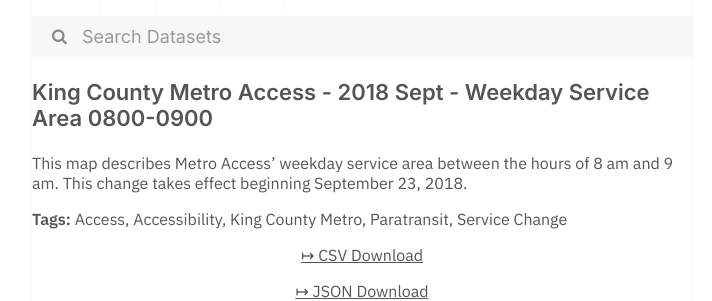
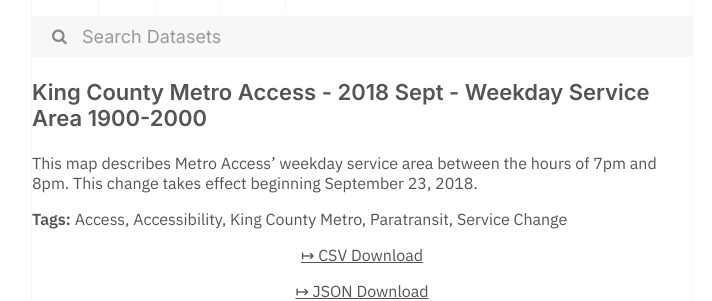
Before and after one commit to dayda-entities/king-county-washington, a Jekyll site: the page built from _posts/2020-11-10-king-county-metro-access-2018-.md, in a window 1280 px wide. Shown: the part 269-570 px from the top of the page, without its empty margins (278-990 px from the left). Built offline with Jekyll 4.4.1, drawn with Linux system fonts in a browser that asks for light colours.

```diff
--- a/_posts/2020-11-10-king-county-metro-access-2018-.md
+++ b/_posts/2020-11-10-king-county-metro-access-2018-.md
@@ -1,7 +1,7 @@
 ---
-title: King County Metro Access - 2018 Sept - Weekday Service Area 0800-0900
-created: '2020-11-10T16:58:44.039191'
-modified: '2020-11-10T16:58:44.039203'
+title: King County Metro Access - 2018 Sept - Weekday Service Area 1900-2000
+created: '2020-11-10T16:58:39.626423'
+modified: '2020-11-10T16:58:39.626433'
 state: active
 type: dataset
 tags:
@@ -12,9 +12,9 @@ tags:
   - Service Change
 groups:
   - Local Government
-csv_url: 'https://data.kingcounty.gov/api/views/t756-rhy8/rows.csv?accessType=DOWNLOAD'
-json_url: 'https://data.kingcounty.gov/api/views/t756-rhy8/rows.json?accessType=DOWNLOAD'
+csv_url: 'https://data.kingcounty.gov/api/views/hrsr-p5vt/rows.csv?accessType=DOWNLOAD'
+json_url: 'https://data.kingcounty.gov/api/views/hrsr-p5vt/rows.json?accessType=DOWNLOAD'
 layout: post
 
 ---
-This map describes Metro Access' weekday service area between the hours of 8 am and 9 am. This change takes effect beginning September 23, 2018.
+This map describes Metro Access' weekday service area between the hours of 7pm and 8pm. This change takes effect beginning September 23, 2018.
```
